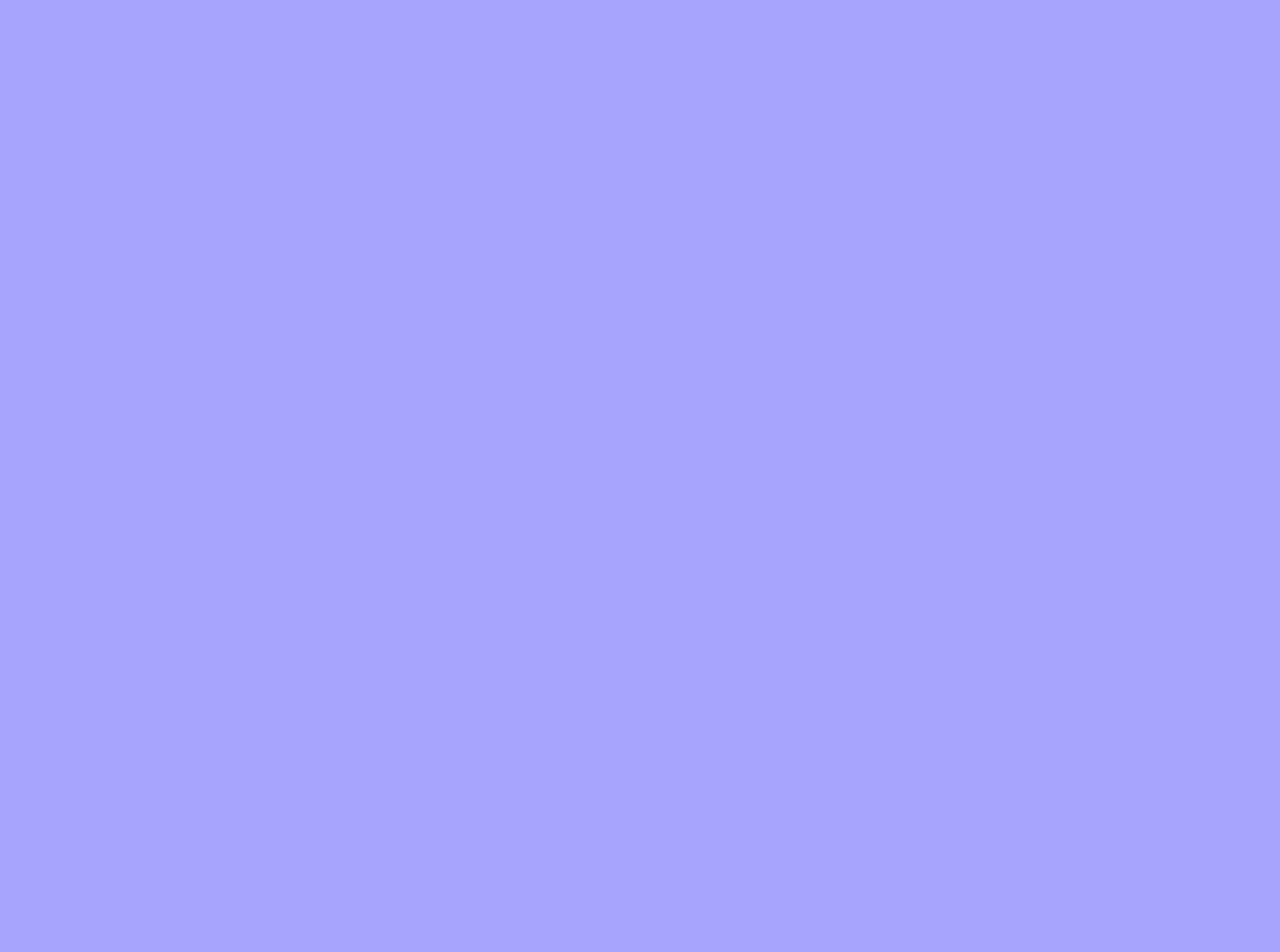
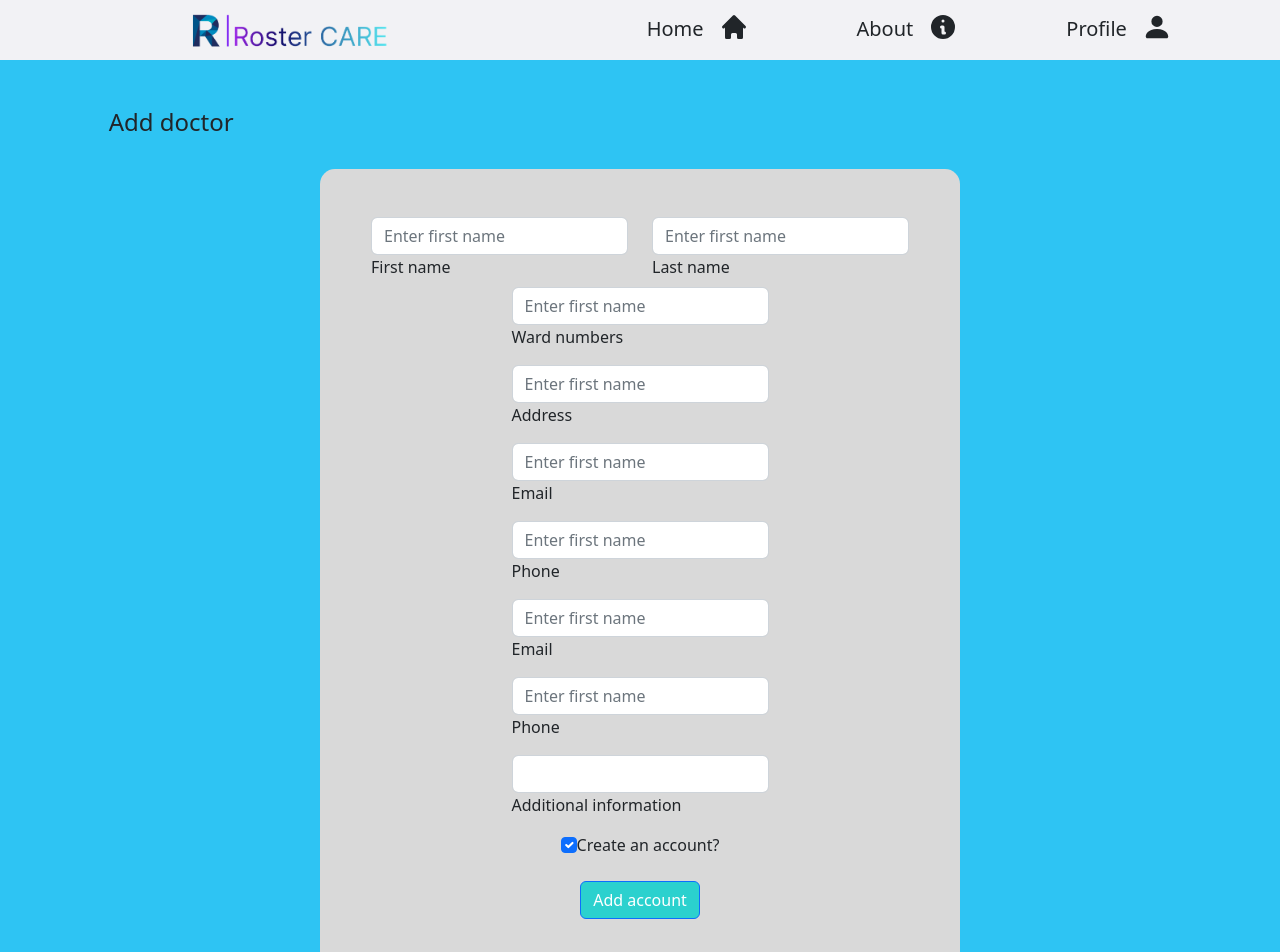
Before and after one commit to Constraint-Based-Roster-Schedule/Roster-Scheduler, a React (Create React App) app: page /addDoctor in a window 1280 px wide. Before the commit this address had no page. Shown: the top 952 px of the page. Before the commit the page ends 800 px from the top, so only its background shows below. Built offline with nearby package versions, Linux system fonts and the light colour scheme.

Commit message:
footer removed

```diff
--- a/package.json
+++ b/package.json
@@ -20,6 +20,7 @@
     "react-bootstrap-sidebar-menu": "^2.0.3",
     "react-dom": "^18.2.0",
     "react-icons": "^4.4.0",
+    "react-pro-sidebar": "^0.7.1",
     "react-scripts": "5.0.1",
     "validator": "^13.7.0",
     "web-vitals": "^2.1.4"
--- a/src/App.js
+++ b/src/App.js
@@ -8,6 +8,7 @@ import Sidebar from './components/sidebar';
 import Login from './components/login'
 
 import Axios from 'axios';
+import SideBar from './components/sidebar';
 
 
 
@@ -24,15 +25,10 @@ function App() {
   return (
     <>
 
-      {/* <Navbar/>
-      <Sidebar/>
-      <Router/>      */}
-      {/* <Login></Login>
-      <Footer/>
+    <Navbar/>
 
-      <Navbar/> */}
-      {/* <button type='button' onClick={a}>hi</button> */}
-      <Router/>
+    <Router/>
+
 
 
     </>
--- /dev/null
+++ b/src/CSS/sidebar.css
@@ -0,0 +1,69 @@
+
+#header {
+    position: absolute;
+    width: 220px;
+  }
+  #header .pro-sidebar {
+    height: 100vh;
+  }
+  #header .closemenu {
+    color: #000;
+    position: absolute;
+    right: 0;
+    z-index: 9999;
+    line-height: 20px;
+    border-radius: 50%;
+    font-weight: bold;
+    font-size: 22px;
+    top: 55px;
+    cursor: pointer;
+  }
+  #header .pro-sidebar {
+    width: 100%;
+    min-width: 100%;
+  }
+  #header .pro-sidebar.collapsed {
+    width: 80px;
+    min-width: 80px;
+  }
+  #header .pro-sidebar-inner {
+    background-color: white;
+    box-shadow: 0.5px 0.866px 2px 0px rgba(0, 0, 0, 0.15);
+  }
+  #header .pro-sidebar-inner .pro-sidebar-layout {
+    overflow-y: hidden;
+  }
+  #header .pro-sidebar-inner .pro-sidebar-layout .logotext p {
+    font-size: 20px;
+    padding: 0 20px;
+    color: #000;
+    font-weight: bold;
+  }
+  #header .pro-sidebar-inner .pro-sidebar-layout ul {
+    padding: 0 5px;
+  }
+  #header .pro-sidebar-inner .pro-sidebar-layout ul .pro-inner-item {
+    color: #000;
+    margin: 10px 0px;
+    font-weight: bold;
+  }
+  #header .pro-sidebar-inner .pro-sidebar-layout ul .pro-inner-item .pro-icon-wrapper {
+    background-color: #68e0dc;
+    color: #000;
+    border-radius: 3px;
+  }
+  #header .pro-sidebar-inner .pro-sidebar-layout ul .pro-inner-item .pro-icon-wrapper .pro-item-content {
+    color: #000;
+  }
+  #header .pro-sidebar-inner .pro-sidebar-layout .active {
+    background-image: linear-gradient(0deg, #17bbc7 0%, #260f7a 100%);
+  }
+  #header .logo {
+    padding: 20px;
+  }
+
+  @media only screen and (max-width: 720px) {
+    html {
+      overflow: hidden;
+    }
+  }
--- /dev/null
+++ b/src/components/addDoctor.jsx
@@ -0,0 +1,55 @@
+import React from 'react';
+import {
+  MDBRow,
+  MDBCol,
+  MDBInput,
+  MDBCheckbox,MDBContainer ,
+  MDBBtn
+} from 'mdb-react-ui-kit';
+
+function AddDoctor() {
+  return (
+    <div style={{background:"#2EC4F3"}}>
+        <MDBRow start>
+
+            <MDBCol size='10' style={{background:"#2EC4F3"}}>
+                <br /><br />
+                <h4>Add doctor</h4><br />
+            </MDBCol>
+        </MDBRow>
+    <MDBContainer className="py-5" style={{background:"#D9D9D9",marginTop:'0',width:'50%',borderRadius:'15px'}}>
+        <MDBRow start>
+        <form>
+        <MDBRow className='mb-6'style={{}}>
+            <MDBCol>
+            <MDBInput id='FirstNmae' label='First name' placeholder='Enter first name'/>
+            </MDBCol>
+            <MDBCol>
+            <MDBInput id='LastName' label='Last name' placeholder='Enter first name'/>
+            </MDBCol>
+        </MDBRow>
+
+        <MDBInput wrapperClass='mb-2' id='form6Example3' label='Ward numbers' placeholder='Enter first name'/>
+        <MDBInput wrapperClass='mb-2' id='form6Example4' label='Address' placeholder='Enter first name'/>
+        <MDBInput wrapperClass='mb-2' type='email' id='form6Example5' label='Email' placeholder='Enter first name'/>
+        <MDBInput wrapperClass='mb-2' type='tel' id='form6Example6' label='Phone'placeholder='Enter first name' />
+        <MDBInput wrapperClass='mb-2' type='email' id='form6Example5' label='Email' placeholder='Enter first name'/>
+        <MDBInput wrapperClass='mb-2' type='tel' id='form6Example6' label='Phone'placeholder='Enter first name' />
+
+        <MDBInput wrapperClass='mb-2' textarea id='form6Example7' rows={4} label='Additional information' />
+
+        <MDBCheckbox
+            wrapperClass='d-flex justify-content-center mb-4'
+            id='form6Example8'
+            label='Create an account?'
+            defaultChecked
+        />
+
+        <MDBBtn className='mb-4' type='info' block style={{background:'#2bd1ce'}}>
+            Add account
+        </MDBBtn>
+        </form></MDBRow>
+    </MDBContainer ></div>
+  );
+}
+export default AddDoctor;
--- a/src/components/login.jsx
+++ b/src/components/login.jsx
@@ -3,7 +3,7 @@ import './login.css'
 import logo from'../assets/logo.png'
 import welcomeimg from '../assets/doctor.png'
 import Footer from './footer.jsx'
-function login () {
+function Login () {
     // const handlesubmit-(event)->{
     //     event.preventDefault();
     // }
@@ -43,4 +43,4 @@ function login () {
   )
 }
 
-export default login;
+export default Login;
--- a/src/components/router.js
+++ b/src/components/router.js
@@ -10,7 +10,7 @@ import ShiftRequest from './shiftRequest';
 import Login from './login.jsx'
 import DoctorProfile from './doctorProfile'
 import ConsultantProfile from './consultantProfile';
-
+import AddDoctor from './addDoctor';
 function router() {
   return (
     <div>
@@ -25,6 +25,7 @@ function router() {
         <Route path='login' element={<Login/>}/>
         <Route path='doctorProfile' element={<DoctorProfile/>}/>
         <Route path='consultantProfile' element={<ConsultantProfile/>}/>
+        <Route path='addDoctor' element={<AddDoctor/>}/>
       </Routes>
     </div>
   )
--- a/src/components/sidebar.js
+++ b/src/components/sidebar.js
@@ -1,12 +1,81 @@
-import React from 'react'
+import React, { useState } from "react";
+
+//import react pro sidebar components
+import {
+  ProSidebar,
+  Menu,
+  MenuItem,
+  SidebarHeader,
+  SidebarFooter,
+  SidebarContent
+} from "react-pro-sidebar";
+
+//import icons from react icons
+import { FaList, FaRegHeart } from "react-icons/fa";
+import {
+  FiHome,
+  FiLogOut,
+  FiArrowLeftCircle,
+  FiArrowRightCircle
+} from "react-icons/fi";
+import { RiPencilLine } from "react-icons/ri";
+import { BiCog } from "react-icons/bi";
+
+//import sidebar css from react-pro-sidebar module and our custom css
+import "react-pro-sidebar/dist/css/styles.css";
+import "../CSS/sidebar.css";
 
 
-function Sidebar() {
-return (
-    <>
 
-    </>
-)
-}
 
-export default Sidebar
+
+
+
+const SideBar = () => {
+  //create initial menuCollapse state using useState hook
+  const [menuCollapse, setMenuCollapse] = useState(false);
+
+  //create a custom function that will change menucollapse state from false to true and true to false
+  const menuIconClick = () => {
+    //condition checking to change state from true to false and vice versa
+    menuCollapse ? setMenuCollapse(false) : setMenuCollapse(true);
+  };
+
+  return (
+
+      <div id="header">
+        {/* collapsed props to change menu size using menucollapse state */}
+        <ProSidebar collapsed={menuCollapse}>
+          <SidebarHeader>
+            <div className="logotext">
+              {/* small and big change using menucollapse state */}
+              <p>{menuCollapse ? "Logo" : "Big Logo"}</p>
+            </div>
+            <div className="closemenu" onClick={menuIconClick}>
+              {/* changing menu collapse icon on click */}
+              {menuCollapse ? <FiArrowRightCircle /> : <FiArrowLeftCircle />}
+            </div>
+          </SidebarHeader>
+          <SidebarContent>
+            <Menu iconShape="square">
+              <MenuItem active={true} icon={<FiHome />}>
+                Home
+              </MenuItem>
+              <MenuItem icon={<FaList />}>View Roster</MenuItem>
+              <MenuItem icon={<FaRegHeart />}>Shift Request</MenuItem>
+              <MenuItem icon={<RiPencilLine />}>View Profile</MenuItem>
+              <MenuItem icon={<BiCog />}>Settings</MenuItem>
+            </Menu>
+          </SidebarContent>
+          <SidebarFooter>
+            <Menu iconShape="square">
+              <MenuItem icon={<FiLogOut />}>Logout</MenuItem>
+            </Menu>
+          </SidebarFooter>
+        </ProSidebar>
+      </div>
+
+  );
+};
+
+export default SideBar;
```
Also changed, not shown: 2 other files (tests, documents, lock files or other folders).
